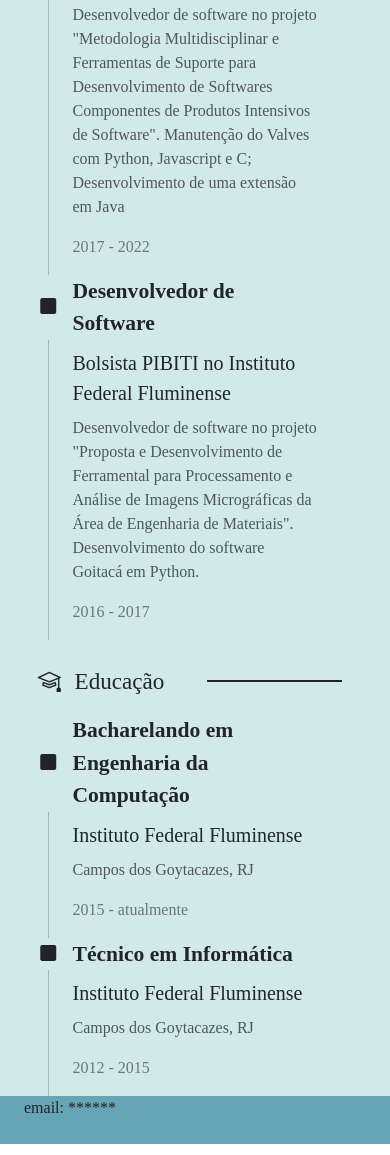
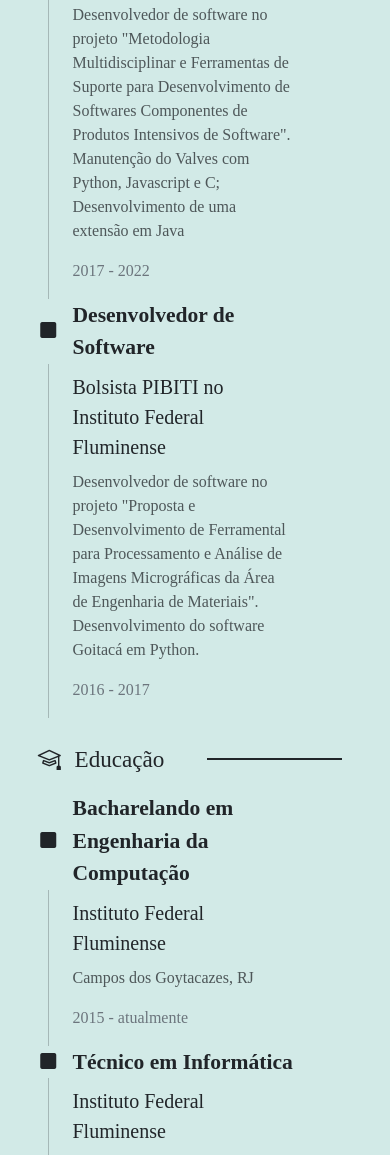
Before and after one commit to ThiagoCamposTN/ThiagoCamposTN.github.io, a plain HTML site: page index.html in a window 390 px wide. Shown: the part 845-2000 px from the top of the page. Drawn offline with nearby package versions, Linux system fonts and the light colour scheme.

Commit message:
Mudando para um tamanho mais agradável.

```diff
--- a/index.html
+++ b/index.html
@@ -33,10 +33,10 @@
                     <div class="col-1 d-flex align-items-center justify-content-center">
                         <i class="button bi bi-briefcase"></i>
                     </div>
-                    <div class="col-5 col-md-3">
+                    <div class="col-6 col-md-3">
                         <p class="mb-0">Experiência</p>
                     </div>
-                    <div class="col-6 col-md-8">
+                    <div class="col-5 col-md-8">
                         <p class="">
                             <hr class="border-2 opacity-100">
                         </p>
@@ -47,7 +47,7 @@
                         <div class="col-1 d-flex align-items-center justify-content-center">
                             <i class="bi bi-square-fill"></i>
                         </div>
-                        <div class="col-11">
+                        <div class="col-10">
                             <p class="fs-4 mb-0"><strong>Desenvolvedor de Software</strong></p>
                         </div>
                     </div>
@@ -55,7 +55,7 @@
                         <div class="col-1 d-flex align-items-stretch justify-content-center">
                             <div class="vr"></div>
                         </div>
-                        <div class="col-11 mt-2">
+                        <div class="col-10 mt-2">
                             <p class="fs-5 mb-2">Bolsista PIBITI no Polo de Inovação Campos dos Goytacazes (PICG) </p>
                             <p class="text-muted"> Desenvolvedor de software no projeto "Metodologia Multidisciplinar e
                                 Ferramentas de Suporte para
@@ -70,7 +70,7 @@
                         <div class="col-1 d-flex align-items-center justify-content-center">
                             <i class="bi bi-square-fill"></i>
                         </div>
-                        <div class="col-11">
+                        <div class="col-10">
                             <p class="fs-4 mb-0"><strong>Desenvolvedor de Software</strong></p>
                         </div>
                     </div>
@@ -78,7 +78,7 @@
                         <div class="col-1 d-flex align-items-stretch justify-content-center">
                             <div class="vr"></div>
                         </div>
-                        <div class="col-11 mt-2">
+                        <div class="col-10 mt-2">
                             <p class="fs-5 mb-2">Bolsista PIBITI no Instituto Federal Fluminense</p>
                             <p class="text-muted">Desenvolvedor de software no projeto "Proposta e Desenvolvimento de
                                 Ferramental para Processamento e
@@ -115,7 +115,7 @@
                         <div class="col-1 d-flex align-items-center justify-content-center">
                             <i class="bi bi-square-fill"></i>
                         </div>
-                        <div class="col-11">
+                        <div class="col-10">
                             <p class="fs-4 mb-0"><strong>Bacharelando em Engenharia da Computação</strong></p>
                         </div>
                     </div>
@@ -123,7 +123,7 @@
                         <div class="col-1 d-flex align-items-stretch justify-content-center">
                             <div class="vr"></div>
                         </div>
-                        <div class="col-11 mt-2">
+                        <div class="col-10 mt-2">
                             <p class="fs-5 mb-2">Instituto Federal Fluminense</p>
                             <p class="fs-6 text-muted">Campos dos Goytacazes, RJ</p>
                             <p class="text-secondary">2015 - atualmente</p>
@@ -135,7 +135,7 @@
                         <div class="col-1 d-flex align-items-center justify-content-center">
                             <i class="bi bi-square-fill"></i>
                         </div>
-                        <div class="col-11">
+                        <div class="col-10">
                             <p class="fs-4 mb-0"><strong>Técnico em Informática</strong></p>
                         </div>
                     </div>
@@ -143,7 +143,7 @@
                         <div class="col-1 d-flex align-items-stretch justify-content-center">
                             <div class="vr"></div>
                         </div>
-                        <div class="col-11 mt-2">
+                        <div class="col-10 mt-2">
                             <p class="fs-5 mb-2">Instituto Federal Fluminense</p>
                             <p class="fs-6 text-muted">Campos dos Goytacazes, RJ</p>
                             <p class="text-secondary">2012 - 2015</p>
```
